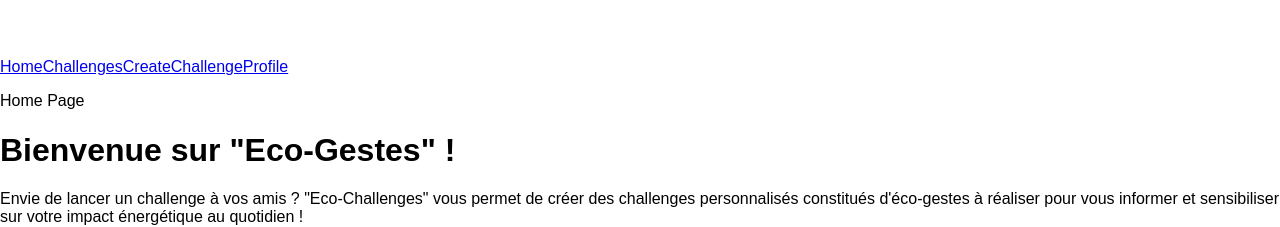
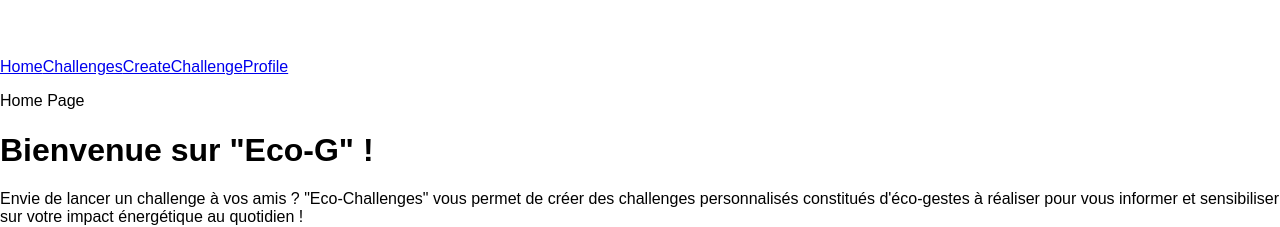
Before and after one commit to WildCodeSchool/2209-wns-shamir-eco-challenge-front, a React (Create React App) app: page /#/ in a window 1280 px wide. Shown: the part 167-394 px from the top of the page. Built offline with nearby package versions, Linux system fonts and the light colour scheme; a web font is replaced by a local one.

Commit message:
essai github action3

```diff
--- a/src/pages/Home.tsx
+++ b/src/pages/Home.tsx
@@ -29,7 +29,7 @@ export default function Home() {
 
       <p>Home Page</p>
 
-      <h1>Bienvenue sur "Eco-Gestes" !</h1>
+      <h1>Bienvenue sur "Eco-G" !</h1>
       <p>
         Envie de lancer un challenge à vos amis ? "Eco-Challenges" vous permet de
         créer des challenges personnalisés constitués d'éco-gestes à réaliser
```
